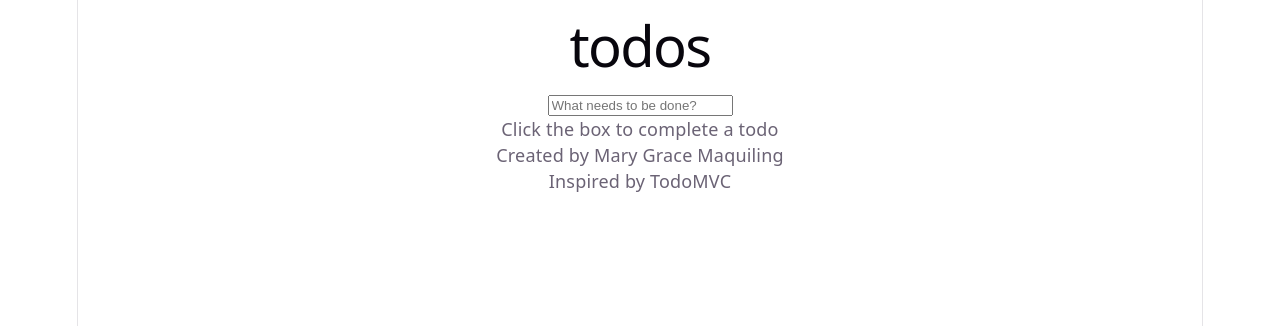
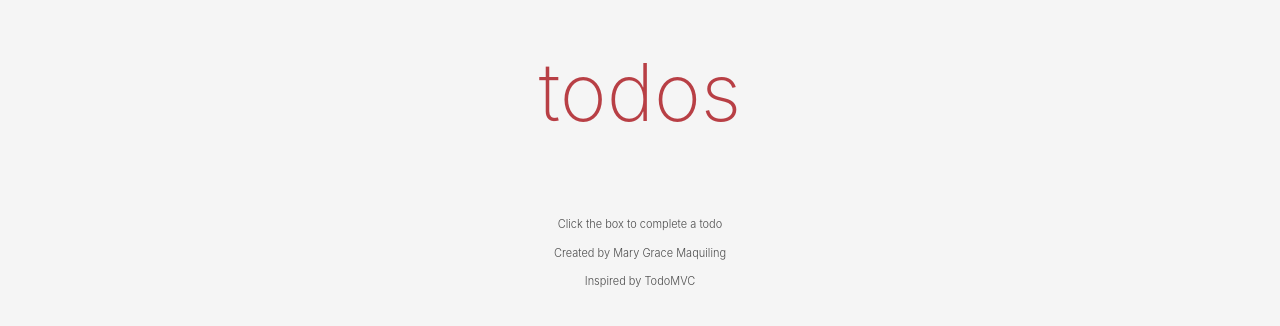
Before and after one commit to marygracemaquiling/csit340-todomvc, a React (Vite) app: page / in a window 1280 px wide. Shown: the top 326 px of the page. Built offline with nearby package versions, Linux system fonts and the light colour scheme.

Commit message:
feat: toggle all todos

```diff
--- a/package.json
+++ b/package.json
@@ -10,8 +10,10 @@
     "preview": "vite preview"
   },
   "dependencies": {
+    "@tailwindcss/vite": "^4.3.3",
     "react": "^19.3.1",
-    "react-dom": "^19.3.1"
+    "react-dom": "^19.3.1",
+    "tailwindcss": "^4.3.3"
   },
   "devDependencies": {
     "@eslint/js": "^10.0.1",
--- a/src/components/Todos.jsx
+++ b/src/components/Todos.jsx
@@ -27,6 +27,11 @@ function Todos() {
         setTodos(todos.filter((todo) => todo.id !== id))
     }
 
+    function handleToggleAll() {
+        const allCompleted = todos.every((todo) => todo.completed)
+        setTodos(todos.map((todo) => ({ ...todo, completed: !allCompleted })))
+    }
+
 const hasCompleted = todos.some((todo) => todo.completed)
 const itemsLeft = todos.filter((todo) => !todo.completed).length
 return (
@@ -38,10 +43,11 @@ return (
         <div className="relative bg-white shadow-[0_2px_4px_0_rgba(0,0,0,0.2),0_25px_50px_0_rgba(0,0,0,0.1)]">
             <form onSubmit={handleSubmit}>
                 <input
-                    value={text}
-                    onChange={(e) => setText(e.target.value)}
-                    className="h-[65px] w-full py-4 pr-4 pl-[60px] text-2xl shadow-[inset_0_-2px_1px_rgba(0,0,0,0.03)] outline-none placeholder:text-black/40 placeholder:italic focus:shadow-[0_0_2px_2px_#cf7d7d]"
-                    placeholder="What needs to be done?"
+                    id="toggle-all"
+                    type="checkbox"
+                    className="peer sr-only"
+                    checked={todos.length > 0 && todos.every((todo) => todo.completed)}
+                    onChange={handleToggleAll}
                 />
             </form>
 
--- a/src/index.css
+++ b/src/index.css
@@ -1,111 +1 @@
-:root {
-  --text: #6b6375;
-  --text-h: #08060d;
-  --bg: #fff;
-  --border: #e5e4e7;
-  --code-bg: #f4f3ec;
-  --accent: #aa3bff;
-  --accent-bg: rgba(170, 59, 255, 0.1);
-  --accent-border: rgba(170, 59, 255, 0.5);
-  --social-bg: rgba(244, 243, 236, 0.5);
-  --shadow:
-    rgba(0, 0, 0, 0.1) 0 10px 15px -3px, rgba(0, 0, 0, 0.05) 0 4px 6px -2px;
-
-  --sans: system-ui, 'Segoe UI', Roboto, sans-serif;
-  --heading: system-ui, 'Segoe UI', Roboto, sans-serif;
-  --mono: ui-monospace, Consolas, monospace;
-
-  font: 18px/145% var(--sans);
-  letter-spacing: 0.18px;
-  color-scheme: light dark;
-  color: var(--text);
-  background: var(--bg);
-  font-synthesis: none;
-  text-rendering: optimizeLegibility;
-  -webkit-font-smoothing: antialiased;
-  -moz-osx-font-smoothing: grayscale;
-
-  @media (max-width: 1024px) {
-    font-size: 16px;
-  }
-}
-
-@media (prefers-color-scheme: dark) {
-  :root {
-    --text: #9ca3af;
-    --text-h: #f3f4f6;
-    --bg: #16171d;
-    --border: #2e303a;
-    --code-bg: #1f2028;
-    --accent: #c084fc;
-    --accent-bg: rgba(192, 132, 252, 0.15);
-    --accent-border: rgba(192, 132, 252, 0.5);
-    --social-bg: rgba(47, 48, 58, 0.5);
-    --shadow:
-      rgba(0, 0, 0, 0.4) 0 10px 15px -3px, rgba(0, 0, 0, 0.25) 0 4px 6px -2px;
-  }
-
-  #social .button-icon {
-    filter: invert(1) brightness(2);
-  }
-}
-
-body {
-  margin: 0;
-}
-
-#root {
-  width: 1126px;
-  max-width: 100%;
-  margin: 0 auto;
-  text-align: center;
-  border-inline: 1px solid var(--border);
-  min-height: 100svh;
-  display: flex;
-  flex-direction: column;
-  box-sizing: border-box;
-}
-
-h1,
-h2 {
-  font-family: var(--heading);
-  font-weight: 500;
-  color: var(--text-h);
-}
-
-h1 {
-  font-size: 56px;
-  letter-spacing: -1.68px;
-  margin: 32px 0;
-  @media (max-width: 1024px) {
-    font-size: 36px;
-    margin: 20px 0;
-  }
-}
-h2 {
-  font-size: 24px;
-  line-height: 118%;
-  letter-spacing: -0.24px;
-  margin: 0 0 8px;
-  @media (max-width: 1024px) {
-    font-size: 20px;
-  }
-}
-p {
-  margin: 0;
-}
-
-code,
-.counter {
-  font-family: var(--mono);
-  display: inline-flex;
-  border-radius: 4px;
-  color: var(--text-h);
-}
-
-code {
-  font-size: 15px;
-  line-height: 135%;
-  padding: 4px 8px;
-  background: var(--code-bg);
-}
+@import "tailwindcss";
--- a/vite.config.js
+++ b/vite.config.js
@@ -1,7 +1,7 @@
 import react from '@vitejs/plugin-react'
 import { defineConfig } from 'vite'
+import tailwindcss from '@tailwindcss/vite'
 
-// https://vite.dev/config/
 export default defineConfig({
-  plugins: [react()],
+  plugins: [react(), tailwindcss()],
 })
```
Also changed, not shown: 1 other file (tests, documents, lock files or other folders).
